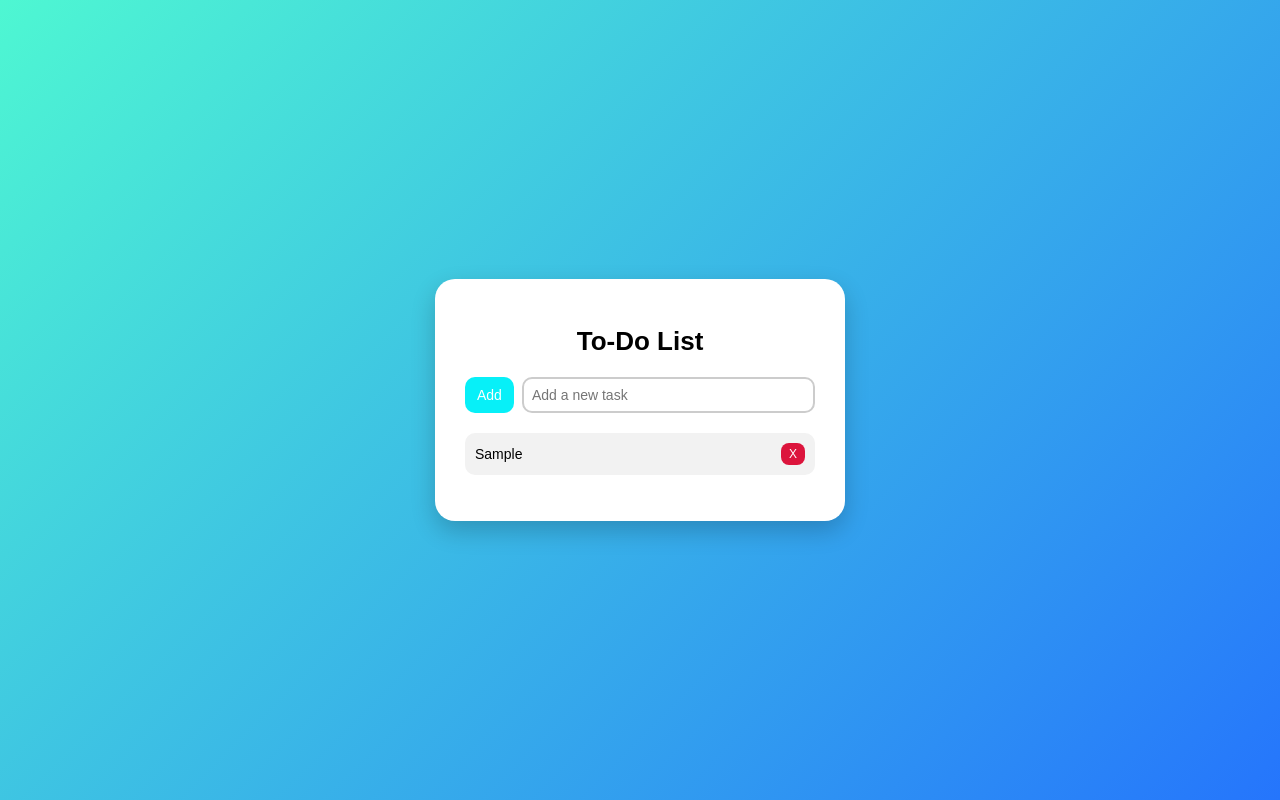
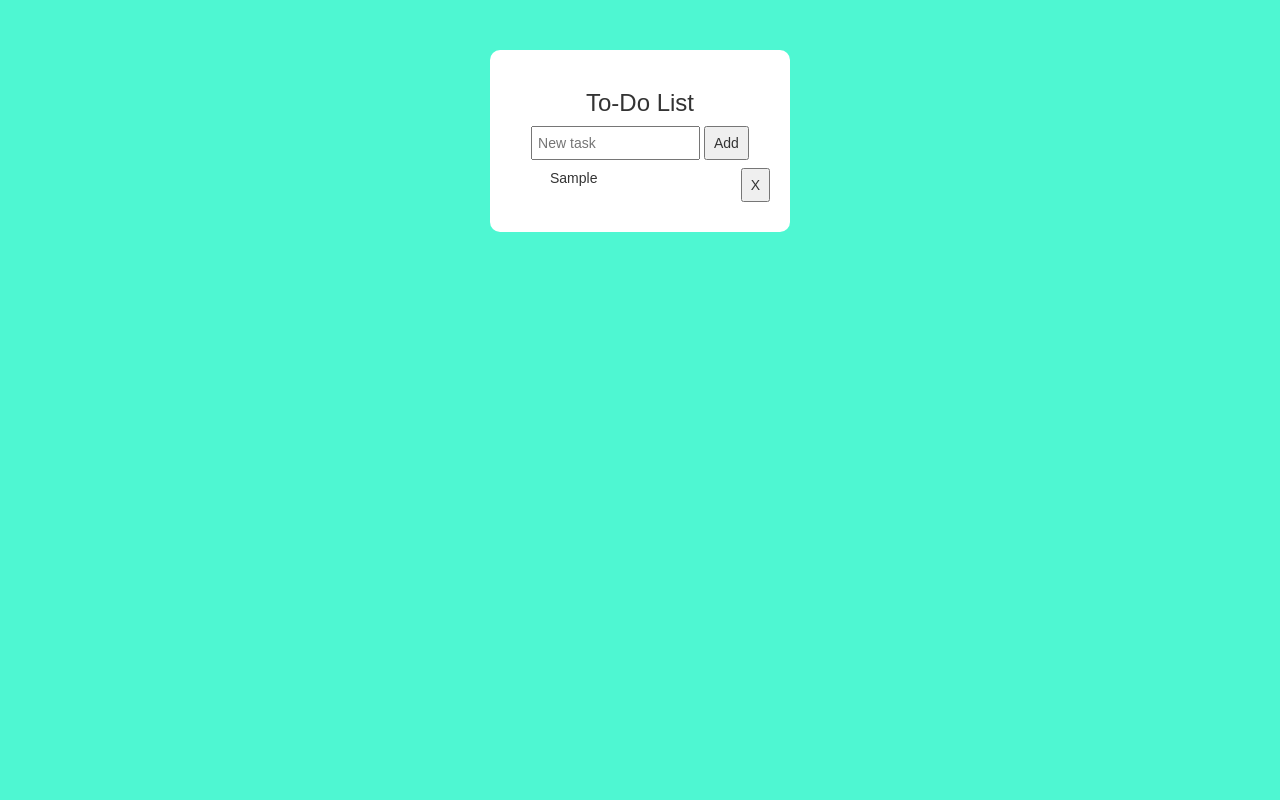
Before and after one commit to mapajumerasui-crypto/ToDo-PWA, a plain HTML site: page index.html in a window 1280 px wide. Both pictures are taken after typing "Sample" into the empty fields and a click on the button "Add". Drawn offline with nearby package versions, Linux system fonts and the light colour scheme.

Commit message:
Update index.html

```diff
--- a/index.html
+++ b/index.html
@@ -1,133 +1,79 @@
 <!DOCTYPE html>
 <html>
 <head>
-  <title>Smart To-Do List</title>
+  <title>To-Do List App</title>
   <meta charset="UTF-8">
   <meta name="viewport" content="width=device-width, initial-scale=1.0">
-  <meta name="theme-color" content="#6a11cb">
+  <link rel="manifest" href="manifest.json">
+  <meta name="theme-color" content="#ffde59">
+  <link rel="stylesheet" href="https://maxcdn.bootstrapcdn.com/bootstrap/3.4.1/css/bootstrap.min.css">
+  <script src="https://ajax.googleapis.com/ajax/libs/jquery/3.7.1/jquery.min.js"></script>
+  <script src="https://maxcdn.bootstrapcdn.com/bootstrap/3.4.1/js/bootstrap.min.js"></script>
 
   <style>
     body {
-      margin: 0;
-      font-family: Arial, sans-serif;
-      background: linear-gradient(135deg, #4ef7d2, #2575fc);
+      font-family: Arial;
+      background: #4ef7d2;
       display: flex;
       justify-content: center;
-      align-items: center;
-      min-height: 100vh;
+      margin-top: 50px;
     }
-    .container {
+    .box {
       background: white;
-      padding: 30px;
-      border-radius: 20px;
-      width: 350px;
-      box-shadow: 0 10px 25px rgba(0,0,0,0.2);
+      padding: 20px;
+      border-radius: 10px;
+      width: 300px;
       text-align: center;
     }
-    h1 {
-      margin-bottom: 20px;
-      font-size: 26px;
-    }
-    .input-area {
-      display: flex;
-      gap: 8px;
-    }
     input {
-      flex: 1;
-      padding: 8px;
-      border-radius: 10px;
-      border: 2px solid #ccc;
-      font-size: 14px;
+      width: 65%;
+      padding: 5px;
     }
     button {
-      padding: 8px 12px;
-      border: none;
-      border-radius: 10px;
-      background: #07f0f8;
-      color: white;
+      padding: 5px 8px;
       cursor: pointer;
-      font-size: 14px;
-    }
-    button:hover {
-      background: #15dafd;
-    }
-    ul {
-      list-style: none;
-      padding: 0;
-      margin-top: 20px;
     }
     li {
-      background: #f2f2f2;
       margin: 8px 0;
-      padding: 10px;
-      border-radius: 10px;
       display: flex;
       justify-content: space-between;
-      align-items: center;
-      font-size: 14px;
+      cursor: pointer;
     }
-    li.completed span {
+    .done {
       text-decoration: line-through;
       color: gray;
-    }
-    .delete-btn {
-      background: crimson;
-      padding: 4px 8px;
-      font-size: 12px;
-      border-radius: 8px;
     }
   </style>
 </head>
 <body>
-<div class="container">
-  <h1>To-Do List</h1>
-  <div class="input-area">
-    <button onclick="addTask()">Add</button>
-    <input type="text" id="taskInput" placeholder="Add a new task">
-  </div>
-  <ul id="taskList"></ul>
+<div class="box">
+  <h3>To-Do List</h3>
+  <input id="taskInput" placeholder="New task">
+  <button onclick="addTask()">Add</button>
+  <ul id="list"></ul>
 </div>
 <script>
-  const taskInput = document.getElementById("taskInput");
-  const taskList = document.getElementById("taskList");
-  function saveTasks() {
-    const tasks = [];
-    document.querySelectorAll("#taskList li").forEach(li => {
-      tasks.push({
-        text: li.querySelector("span").textContent,
-        completed: li.classList.contains("completed")
-      });
-    });
-    localStorage.setItem("tasks", JSON.stringify(tasks));
-  }
   function addTask() {
-    const text = taskInput.value.trim();
+    const input = document.getElementById("taskInput");
+    const text = input.value.trim();
     if (text === "") return;
-    createTask(text, false);
-    taskInput.value = "";
-    saveTasks();
-  }
-  function createTask(text, completed) {
     const li = document.createElement("li");
-    if (completed) li.classList.add("completed");
-    const span = document.createElement("span");
-    span.textContent = text;
-    span.onclick = () => {
-      li.classList.toggle("completed");
-      saveTasks();
+    li.textContent = text;
+    li.onclick = function() {
+      li.classList.toggle("done");
     };
-    const deleteBtn = document.createElement("button");
-    deleteBtn.textContent = "X";
-    deleteBtn.className = "delete-btn";
-    deleteBtn.onclick = () => {
+
+    const btn = document.createElement("button");
+    btn.textContent = "X";
+    btn.onclick = function(e) {
+      e.stopPropagation();
       li.remove();
-      saveTasks();
     };
-    li.appendChild(span);
-    li.appendChild(deleteBtn);
-    taskList.appendChild(li);
+
+    li.appendChild(btn);
+    document.getElementById("list").appendChild(li);
+    input.value = "";
   }
 </script>
-
 </body>
 </html>
```
